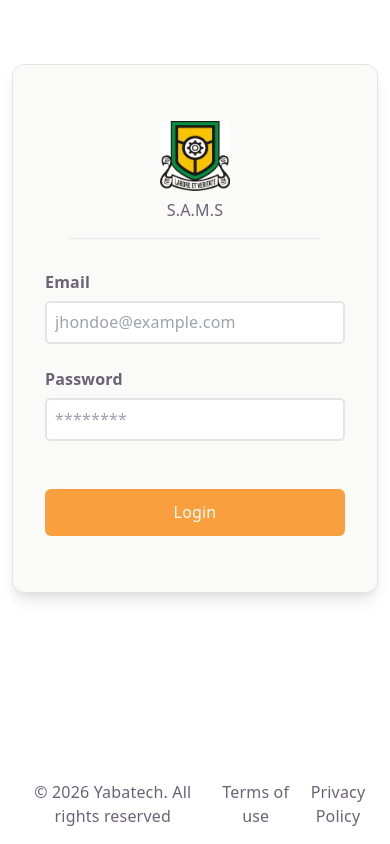
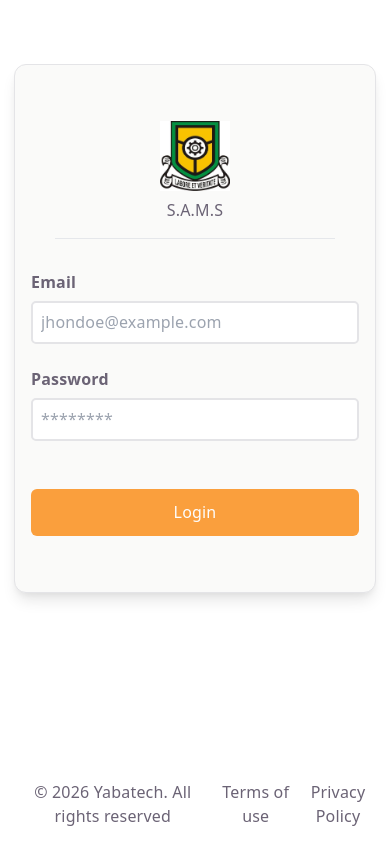
Before and after one commit to Ultimote01/S.A.M.S, a React (Vite) app: page / in a window 390 px wide. Built offline with nearby package versions, Linux system fonts and the light colour scheme.

Commit message:
login page done

```diff
--- a/src/components/LoginLayout.jsx
+++ b/src/components/LoginLayout.jsx
@@ -3,8 +3,8 @@ export default function LoginLayout(){
 return(
   <section className="h-[100%] flex flex-col justify-between gap-y-16">
     <div className="flex flex-col ">
-        <div className="mt-16 flex flex-col justify-center items-center px-3">
-        <div className="flex bg-[var(--form-bg)] flex-col px-8 py-14 w-[100%] rounded-xl max-w-[30rem] border-[0.4px] border-solid border-zinc-200 dark:border-[0px] lg:px-16"
+        <div className="mt-16 flex flex-col justify-center items-center px-3.5">
+        <div className="flex bg-[var(--form-bg)] flex-col px-4 py-14 w-[100%] rounded-xl max-w-[30rem] border-[0.4px] border-solid border-zinc-200 dark:border-[0px] lg:px-16"
         style={{boxShadow: `var(--shadow)`}}
         >
             <div className="flex flex-col justify-center items-center">
```
